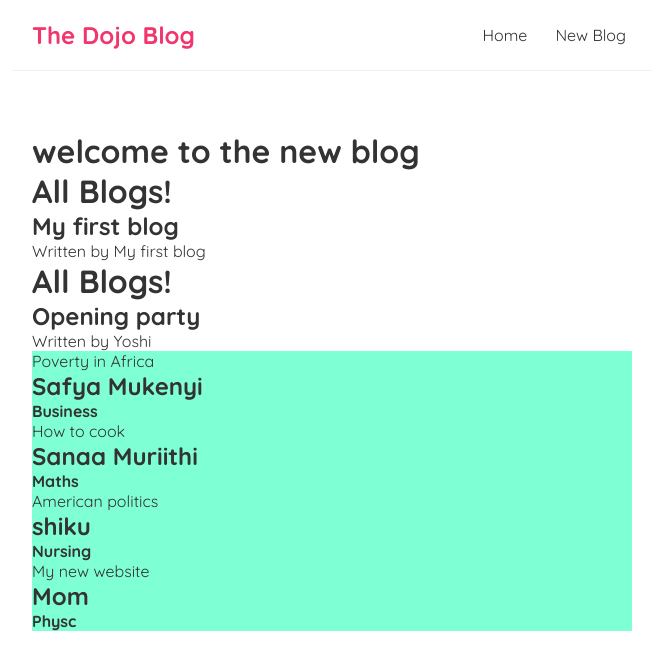
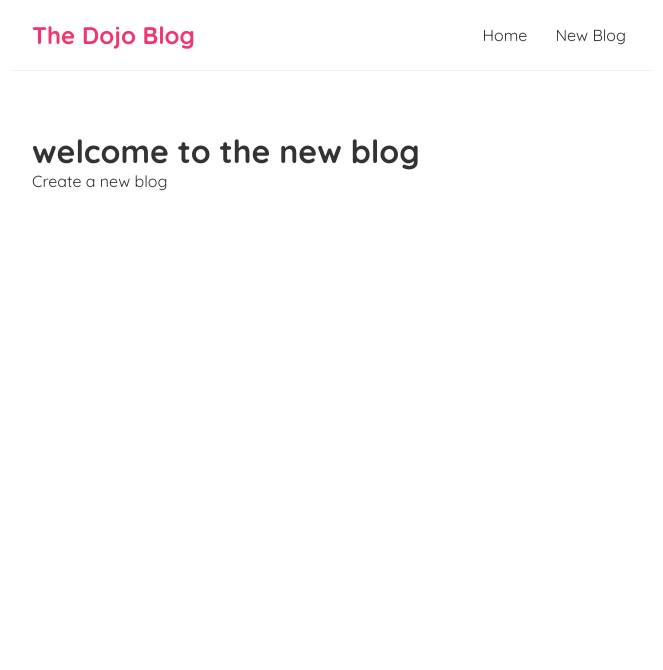
Before and after one commit to Mudumugo/myreact, a React (Create React App) app: page /Create in a window 1280 px wide. Shown: the top 670 px of the page, without its empty margins (308-971 px from the left). Built offline with nearby package versions, Linux system fonts and the light colour scheme; data requests are answered from the project's data file.

Commit message:
imported and Destructured router-dom

```diff
--- a/package.json
+++ b/package.json
@@ -8,6 +8,7 @@
     "@testing-library/user-event": "^12.8.3",
     "react": "^17.0.2",
     "react-dom": "^17.0.2",
+    "react-router-dom": "^5.2.0",
     "react-scripts": "4.0.3",
     "web-vitals": "^1.1.2"
   },
--- a/src/App.js
+++ b/src/App.js
@@ -1,5 +1,7 @@
 import Navbar from './Navbar';
 import Home from './Home';
+import Create from './Create'
+import{BrowserRouter as Router, Route, Switch} from 'react-router-dom'
 
 function App() {
   const title = "welcome to the new blog";
@@ -7,14 +9,25 @@
 
 
   return (
+    <Router>
+
+
       <div className="App">
         <Navbar/>
       <div className="content">
         <h1>{title}</h1>
+        <Switch>
+          <Route exact path="/">
             <Home/>
+          </Route>
+          <Route path="/Create">
+            <Create/>
+          </Route>
+        </Switch>
 
       </div>
       </div>
+      </Router>
   );
 }
 
--- /dev/null
+++ b/src/Create.js
@@ -0,0 +1,7 @@
+const Create = () => {
+    return (
+        <div>Create a new blog</div>
+    );
+}
+
+export default Create;
--- a/src/Home.js
+++ b/src/Home.js
@@ -13,7 +13,7 @@
           {isPending && <div>Loading.....</div>}
       {blogs && <Bloglist blogs={blogs} title="All Blogs!"/>}
 
-        <Orders/>
+        {/* <Orders/> */}
         </div>
      );
 }
--- a/src/Navbar.js
+++ b/src/Navbar.js
@@ -1,10 +1,12 @@
+import {Link} from 'react-router-dom';
+
 const Navbar = () => {
     return (
         <nav className="navbar">
             <h1>The Dojo Blog</h1>
             <div className="links">
-                <a href="/">Home</a>
-                <a href="/Create">New Blog</a>
+                <Link to="/">Home</Link>
+                <Link to="/Create">New Blog</Link>
             </div>
         </nav>
      );
```
Also changed, not shown: 1 other file (tests, documents, lock files or other folders). Lines whose indentation alone changed are shown as unchanged.
